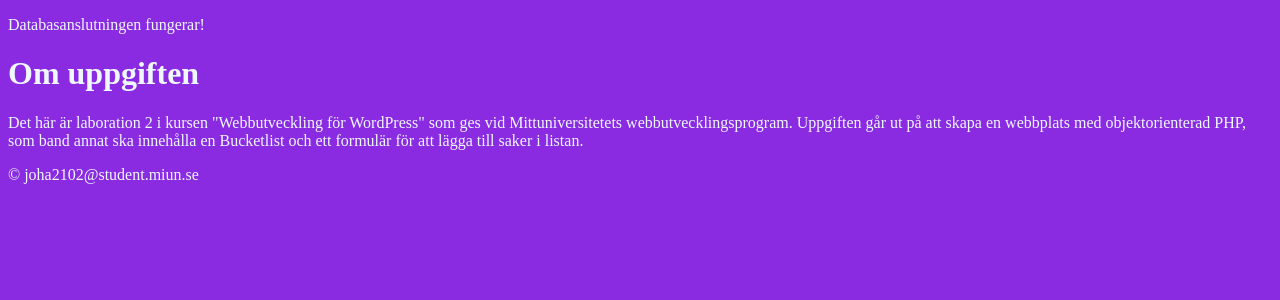
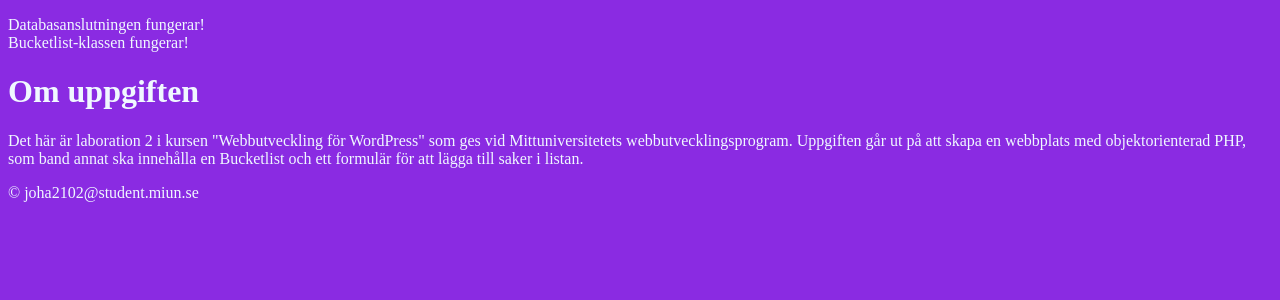
Before and after one commit to JohannaHannahoJ/bucketlist, a PHP site: page / in a window 1280 px wide. Shown: the part 96-396 px from the top of the page. Run offline with PHP 8.4, Linux system fonts and the light colour scheme; a stand-in replaces the project's code that opens the database connection.

Commit message:
Add bucketlist class and add method

```diff
--- /dev/null
+++ b/classes/Bucketlist.class.php
@@ -0,0 +1,34 @@
+<?php
+// ansvarar för innehållet i bucketlistan
+
+class Bucketlist
+{
+
+    //properties
+    private PDO $db;
+    private $name;
+    private $description;
+    private $priority;
+
+    // Constructor
+    function __construct()
+    {
+        $database = new Database();
+        $this->db = $database->getConnection();
+    }
+
+    // Lägg till en post i bucketlistan
+    public function add(string $name,string  $description, int $priority): bool
+    {
+        $sql = "INSERT INTO bucketlist (name, description, priority)
+                VALUES (:name, :description, :priority)";
+
+        $stmt = $this->db->prepare($sql);
+
+        return $stmt->execute([
+            ':name' => $name,
+            ':description' => $description,
+            ':priority' => $priority
+        ]);
+    }
+}
--- a/index.php
+++ b/index.php
@@ -5,7 +5,10 @@ require_once 'config.php';
 require_once 'includes/header.php';
 
 $db = new Database();
-echo "Databasanslutningen fungerar!";
+echo "Databasanslutningen fungerar!<br>";
+
+$bucketlist = new Bucketlist();
+echo "Bucketlist-klassen fungerar!";
 ?>
 <h1>Om uppgiften</h1>
 <div class="ingress">
```
